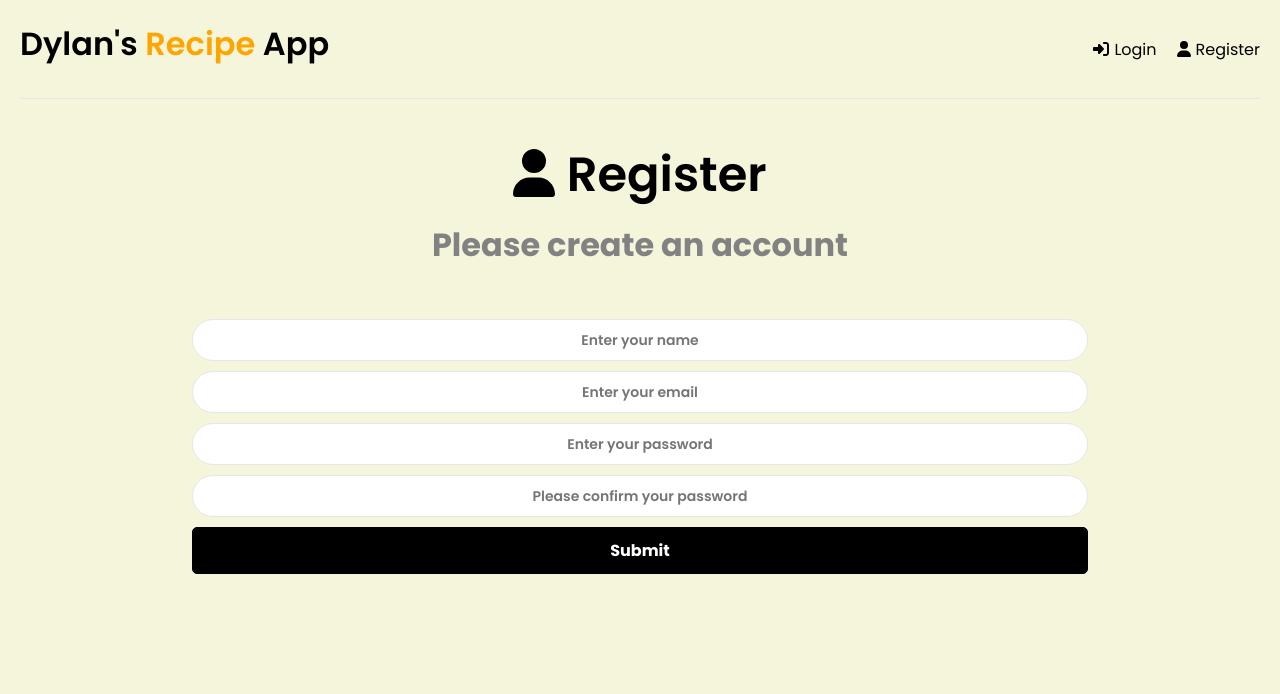
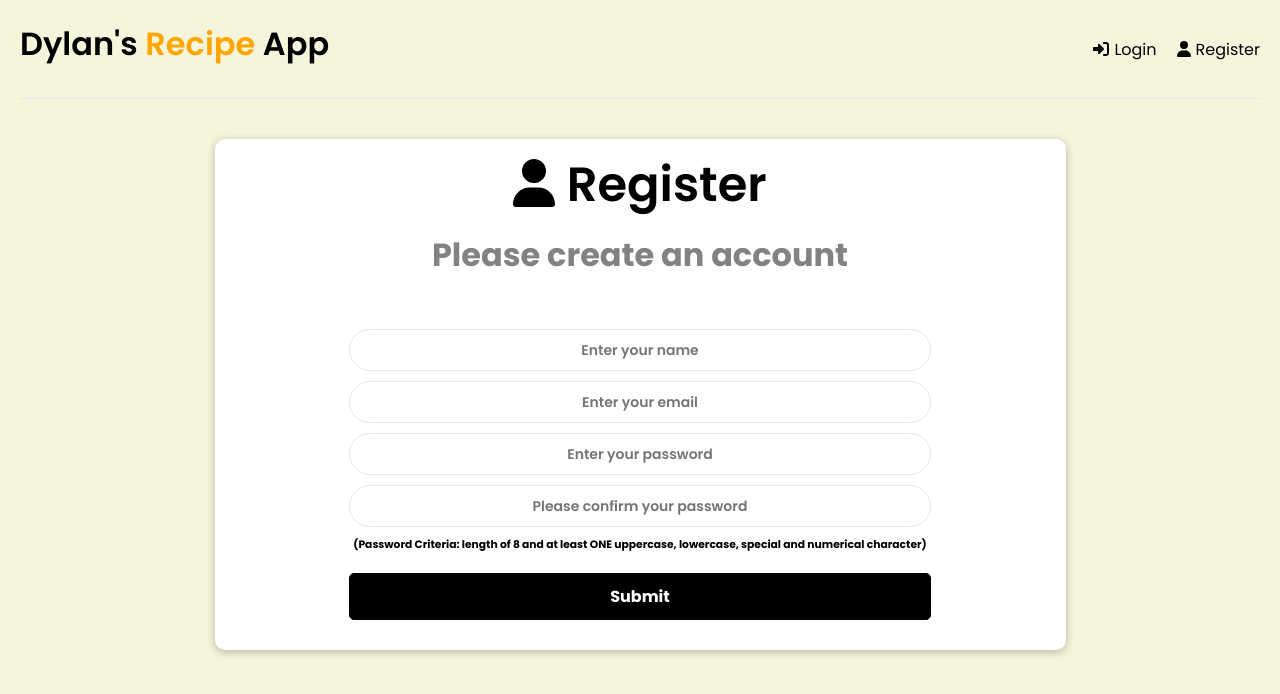
Before and after one commit to dylan-codes/RecipeApp, a React (Create React App) app in the folder frontend/: page /register in a window 1280 px wide. Shown: the top 694 px of the page. Built offline with nearby package versions, Linux system fonts and the light colour scheme.

Commit message:
Added: New UI elements to Login/Register pages

```diff
--- a/frontend/src/hooks/use-signup.js
+++ b/frontend/src/hooks/use-signup.js
@@ -17,9 +17,9 @@ export const useSignup = () => {
     const json = await response.json();
 
     if (!response.ok) {
-      console.log(json.error);
+      console.log("setting true")
       setIsLoading(false);
-      setError(json.error);
+      setError(true);
     }
 
     if (response.ok) {
--- a/frontend/src/index.css
+++ b/frontend/src/index.css
@@ -475,6 +475,11 @@ h3 {
   width: 150px;
 }
 
+.onboarding-error {
+  color: rgb(255, 61, 61);
+  font-size: small;
+}
+
 .success {
   color: rgb(21, 184, 21);
   position: absolute;
@@ -482,3 +487,7 @@ h3 {
   right: 4px;
   width: 195px;
 }
+
+.space-above {
+  margin-top: 20px;
+}
--- a/frontend/src/pages/Login.jsx
+++ b/frontend/src/pages/Login.jsx
@@ -35,6 +35,7 @@ function Login() {
 
   return (
     <>
+      <Card class={"container"}>
         <section className="heading">
           <h1>
             <FontAwesomeIcon icon={faSignInAlt} /> Login
@@ -74,6 +75,7 @@ function Login() {
             </div>
           </form>
         </section>
+      </Card>
     </>
   );
 }
--- a/frontend/src/pages/Register.jsx
+++ b/frontend/src/pages/Register.jsx
@@ -3,6 +3,7 @@ import { FontAwesomeIcon } from "@fortawesome/react-fontawesome";
 import { faUser } from "@fortawesome/free-solid-svg-icons";
 import Card from "../components/UI/Card";
 import { useSignup } from "../hooks/use-signup";
+
 
 function Register() {
   const [formData, setFormData] = useState({
@@ -41,6 +42,8 @@ function Register() {
 
   return (
     <>
+      <div>
+        <Card class={"container"}>
           <section className="heading">
             <h1>
               <FontAwesomeIcon icon={faUser} /> Register
@@ -94,14 +97,17 @@ function Register() {
                   onChange={onChange}
                 />
               </div>
-          <div className="form-group">
+              <h6>(Password Criteria: length of 8 and at least ONE uppercase, lowercase, special and numerical character) </h6>
+              <div className="form-group space-above">
                 <button type="sumit" className="btn btn-block" disabled={isLoading}>
                   Submit
                 </button>
-            {error && <div>{error}</div>}
+                {error && <div className="onboarding-error"> Please make sure your password matches and meets the criteria listed above </div>}
               </div>
             </form>
           </section>
+        </Card>
+      </div>
     </>
   );
 }
```
Also changed, not shown: 8 other files (tests, documents, lock files or other folders). Lines whose indentation alone changed are shown as unchanged.
